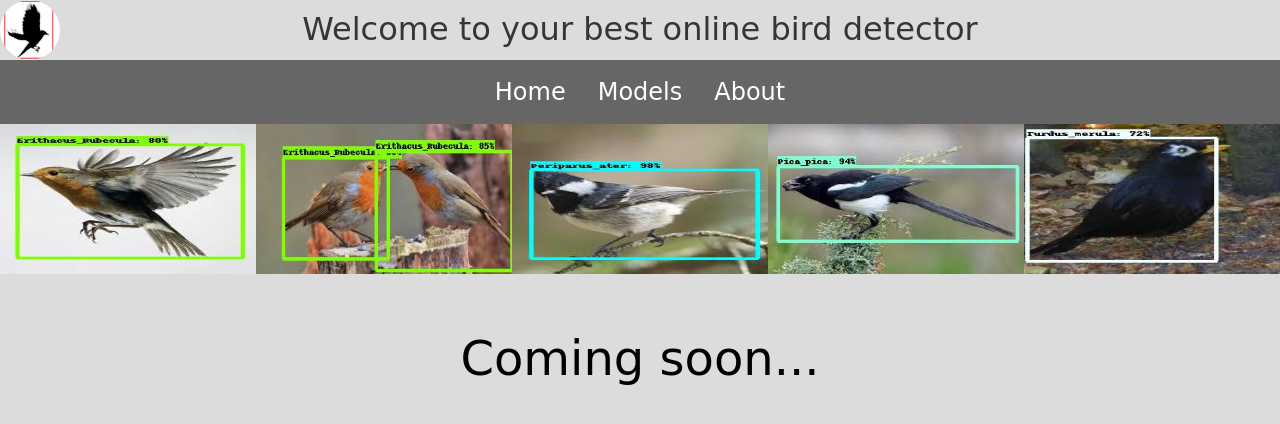
After one commit to MichalMotylinski/DL_model_serving, a Flask app: page /about in a window 1280 px wide. The commit adds this page. Shown: the top 424 px of the page. Run offline with Flask 2, Linux system fonts and the light colour scheme.

Commit message:
Added about page and further commenting

```diff
--- a/object_detection/app.py
+++ b/object_detection/app.py
@@ -205,10 +205,9 @@ def detect(frame, stub, model_name="od"):
     """
     Important note about the box drawing settings:
         - Drawing maximum of 100 boxes because it is unlikely that a single image will contain more objects.
-          Moreover this will reduce data being created.
-        - Skipping labels as they are often taking a lot of space on the image.
-          The labels are being displayed in the table.
+          Moreover this will reduce amount of data being created.
     """
+
     new_img = viz_utils.visualize_boxes_and_labels_on_image_array(
         image_np,
         output_dict["detection_boxes"],
@@ -220,7 +219,7 @@ def detect(frame, stub, model_name="od"):
         line_thickness=4,
         min_score_thresh=threshold,
         agnostic_mode=False,
-        skip_labels=True)
+        skip_labels=False)
     return new_img, detections
 
 
@@ -241,12 +240,13 @@ def index():
     page_style = url_for("static", filename=os.path.join(app.config["CSS_FOLDER"], "index_style.css"))
     general_style = url_for("static", filename=os.path.join(app.config["CSS_FOLDER"], "site_style.css"))
     index_page = url_for("index")
+    about_page = url_for("about")
     logo = url_for("static", filename=os.path.join(app.config["SITE_IMAGES_FOLDER"], "bird_logo.jpg"))
     wall = []
     for i in range(0, 5):
         wall.append(url_for("static", filename=os.path.join(app.config["SITE_IMAGES_FOLDER"], f"wall{i}.jpg")))
     return render_template("index.html", general_style=general_style, page_style=page_style, index=index_page,
-                           extensions=list(app.config["ALLOWED_EXTENSIONS"]), logo=logo, wall=wall)
+                           extensions=list(app.config["ALLOWED_EXTENSIONS"]), logo=logo, wall=wall, about=about_page)
 
 
 @app.route("/upload", methods=["POST"])
@@ -277,7 +277,7 @@ def results(filename):
         render_template: render results.html template.
     """
     detected = filename.rsplit(".")[0] + "_detect." + filename.rsplit(".")[1]
-    rename_files(app.config["DETECTION_FOLDER"], filename)
+    rename_files(app.config["DETECTION_FOLDER"], detected)
 
     stub = get_stub()
 
@@ -310,6 +310,26 @@ def results(filename):
                            d_path=detected_path, birds=birds)
 
 
+@app.route("/about")
+def about():
+    """
+    Set variables for the about page and render it.
+
+    Returns:
+        render_template: render about.html template.
+    """
+    # Set variables for webpage
+    about_style = url_for("static", filename=os.path.join(app.config["CSS_FOLDER"], "about_style.css"))
+    general_style = url_for("static", filename=os.path.join(app.config["CSS_FOLDER"], "site_style.css"))
+    index_page = url_for("index")
+    logo = url_for("static", filename=os.path.join(app.config["SITE_IMAGES_FOLDER"], "bird_logo.jpg"))
+    wall = []
+    for i in range(0, 5):
+        wall.append(url_for("static", filename=os.path.join(app.config["SITE_IMAGES_FOLDER"], f"wall{i}.jpg")))
+    return render_template("about.html", general_style=general_style, page_style=about_style, index=index_page,
+                           logo=logo, wall=wall)
+
+
 @app.after_request
 def add_header(response):
     """
--- /dev/null
+++ b/object_detection/static/css/about_style.css
@@ -0,0 +1,15 @@
+/*
+Styling properties for about.html webpage.
+
+The order of elements is as they are displayed on the webpage from top to bottom and from left to right.
+The properties of each element are laid out such that theme properties are listed first followed by empty line and layout properties.
+Those two groups have separate alphabetical order of properties.
+*/
+
+/* About message */
+#about {
+    font-family: URW Chancery L, cursive;
+    font-size: 48px;
+
+    text-align: center;
+}
--- a/object_detection/static/css/site_style.css
+++ b/object_detection/static/css/site_style.css
@@ -44,9 +44,9 @@ body {
 }
 
 @keyframes color-change {
-  0% { color: #aaa; }
-  50% { color: #000; }
-  100% { color: #aaa; }
+    0% { color: #aaa; }
+    50% { color: #000; }
+    100% { color: #aaa; }
 }
 
 /* I set 3s color change time so it's not so distracting */
@@ -126,3 +126,24 @@ body {
 #dropdown:hover #dropdown-content {
     display: block;
 }
+
+/* Image container */
+#wall::after {
+    clear: both;
+    content: "";
+
+    box-sizing: border-box;
+    display: table;
+}
+
+.wallie {
+    box-sizing: border-box;
+    float: left;
+    width: 20%;
+
+}
+
+.wall-image {
+    height: 150px;
+    width: 100%;
+}
--- /dev/null
+++ b/object_detection/templates/about.html
@@ -0,0 +1,59 @@
+<!DOCTYPE html>
+<html lang="en">
+    <head>
+        <title>Results</title>
+        <link rel="stylesheet" href="{{ general_style }}" type="text/css">
+        <link rel="stylesheet" href="{{ page_style }}" type="text/css">
+        <link rel="stylesheet" href="https://www.w3schools.com/w3css/4/w3.css">
+    </head>
+
+    <body>
+        <!-- Top welcome bar -->
+        <div id="welcome-bar">
+            <div id="logo">
+                <a href="{{ index }}" title="Bird Detector">
+                    <img id="logo-image" src="{{ logo }}" alt="Bird Detector">
+                </a>
+            </div>
+            <div id="message">
+                <p> Welcome to your best online bird detector</p>
+            </div>
+        </div>
+
+        <!-- Top welcome bar -->
+        <div id="navbar">
+            <a href="{{ index }}">Home</a>
+            <div id="dropdown">
+                <button id="dropbtn">Models</button>
+                <div id="dropdown-content">
+                    <a href="{{ index }}">Bird detector</a>
+                </div>
+            </div>
+            <a href="{{ about }}">About</a>
+        </div>
+
+        <!-- Image container -->
+        <div id="wall">
+            <div class="wallie">
+                <img class="wall-image" src="{{ wall[0] }}" alt="Image">
+            </div>
+            <div class="wallie">
+                <img class="wall-image" src="{{ wall[1] }}" alt="Image">
+            </div>
+            <div class="wallie">
+                <img class="wall-image" src="{{ wall[2] }}" alt="Image">
+            </div>
+            <div class="wallie">
+                <img class="wall-image" src="{{ wall[3] }}" alt="Image">
+            </div>
+            <div class="wallie">
+                <img class="wall-image" src="{{ wall[4] }}" alt="Image">
+            </div>
+        </div>
+
+        <!-- About itmes -->
+        <div id="about">
+            <p>Coming soon...</p>
+        </div>
+    </body>
+</html>
--- a/object_detection/templates/index.html
+++ b/object_detection/templates/index.html
@@ -73,7 +73,7 @@
                     <a href="{{ index }}">Bird detector</a>
                 </div>
             </div>
-            <a href="#About">About</a>
+            <a href="{{ about }}">About</a>
         </div>
 
         <!-- Image container -->
--- a/object_detection/templates/results.html
+++ b/object_detection/templates/results.html
@@ -38,7 +38,7 @@
                     <a href="{{ index }}">Bird detector</a>
                 </div>
             </div>
-            <a href="#About">About</a>
+            <a href="{{ about }}">About</a>
         </div>
 
         <!-- Result itmes -->
@@ -56,8 +56,8 @@
                     <table border = 1>
                         {% for key, value, x in result %}
                         <tr>
-                           <td> {{ key }} </td>
-                           <td> {{ value }} </td>
+                            <td> {{ key }} </td>
+                            <td> {{ value }} </td>
                         </tr>
                         {% endfor %}
                      </table>
```
Also changed, not shown: object_detection/static/css/index_style.css (+9 -28 lines), object_detection/static/css/results_style.css (+56 -39 lines).
